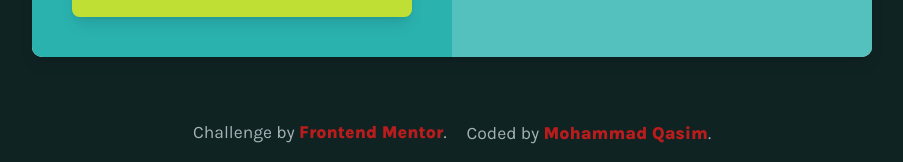
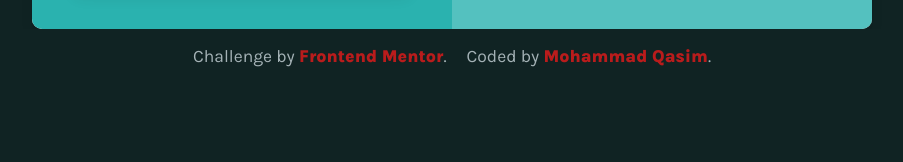
Before and after one commit to programmerin/single-price-component, a website: page index.html in a window 1280 px wide. Shown: the part 638-800 px from the top of the page, without its empty margins (188-1091 px from the left). Drawn offline with Linux system fonts and the light colour scheme.

Commit message:
footer layout updated

```diff
--- a/index.html
+++ b/index.html
@@ -19,8 +19,9 @@
     <title>Single Price Component</title>
   </head>
   <body
-    class="flex h-screen items-center justify-center bg-my-color py-8 font-karla"
+    class="flex min-h-screen flex-col items-center justify-center bg-my-color font-karla"
   >
+    <div class="sm:hidden">&nbsp;</div>
     <!-- Card -->
     <div
       class="mx-9 max-w-2xl overflow-hidden rounded-md bg-white shadow-lg sm:rounded-lg"
@@ -65,9 +66,10 @@
         </div>
       </div>
     </div>
+
     <!-- Footer -->
     <footer
-      class="fixed bottom-0 left-0 w-full p-7 py-3 text-center text-sm font-normal text-light-grey/70"
+      class="w-full self-end bg-my-color p-7 py-3 text-center text-sm font-normal text-light-grey/70"
     >
       <div
         class="items-center justify-center space-y-1 sm:flex sm:space-y-0 sm:space-x-4"
```
Also changed, not shown: dist/output.css.
